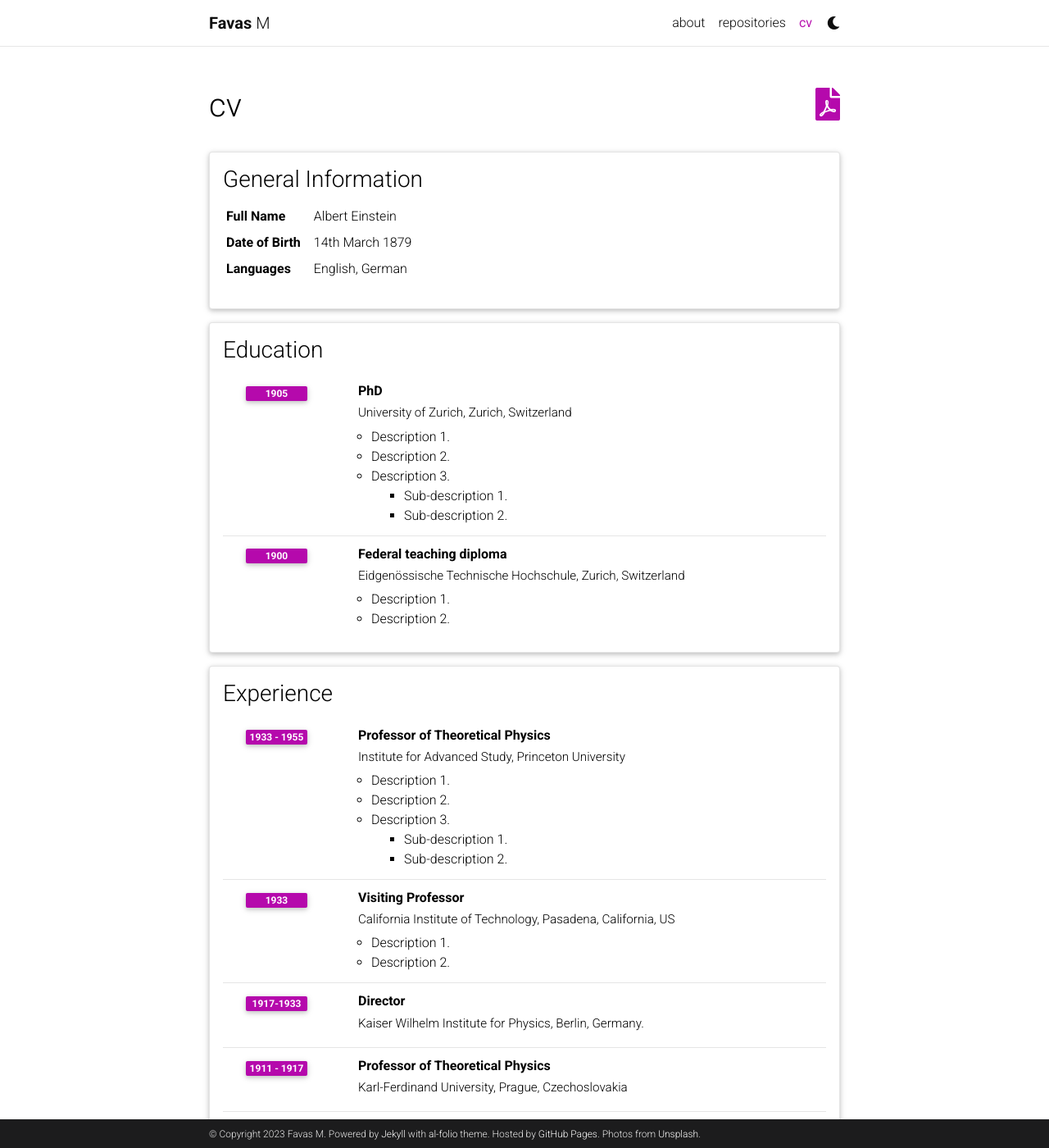
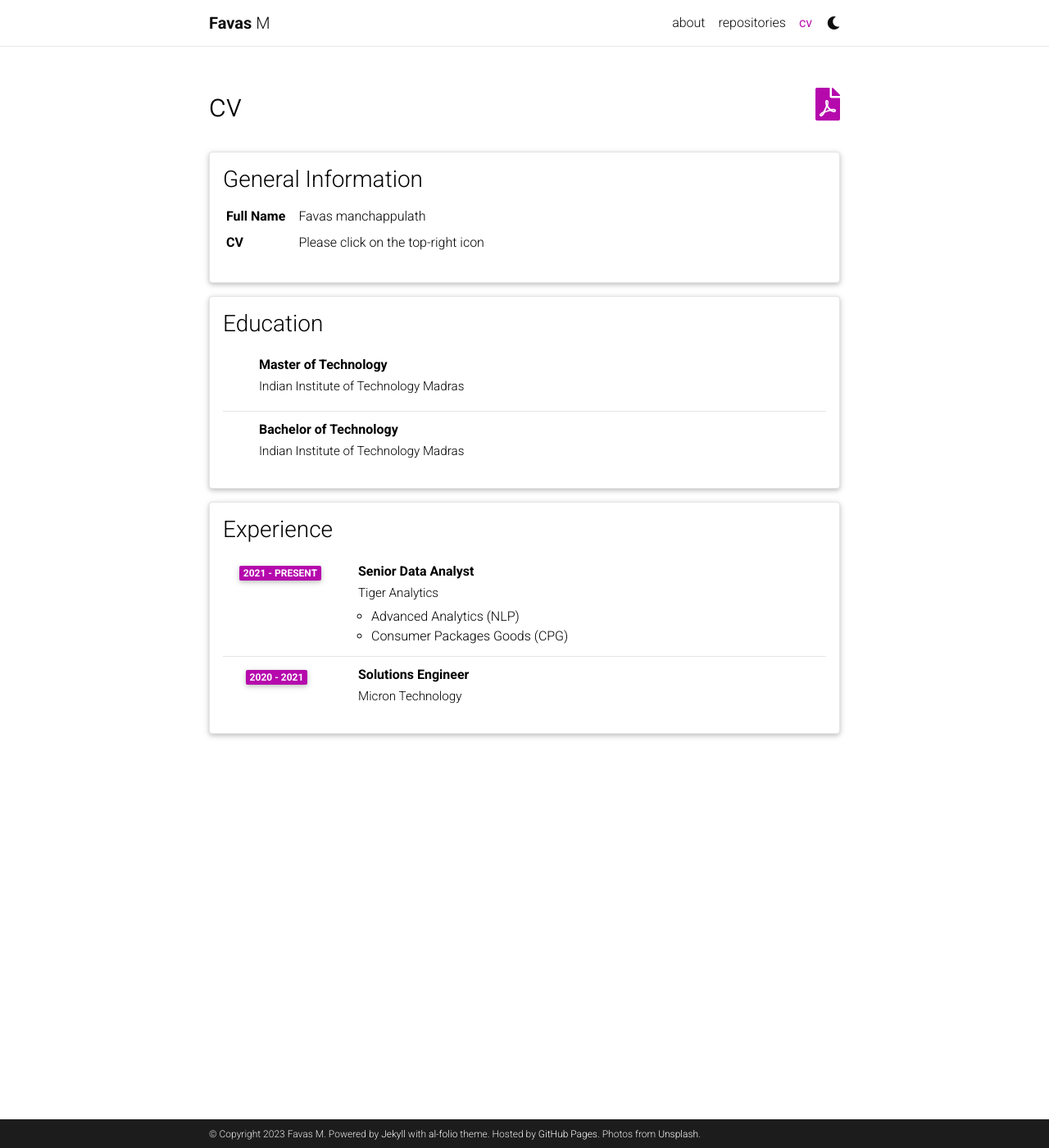
Before and after one commit to favasmfsm/favasmfsm.github.io, a Jekyll site: the page built from _pages/cv.md, in a window 1280 px wide and 1400 px high. Shown: the whole window at 82% size. Built offline with Jekyll 4.4.1, drawn with Linux system fonts in a browser that asks for light colours; comment, search, counter and statistics services are not loaded; a style sheet for code colours, icons or effects is not loaded; some of the changed text lies outside the part shown.

Commit message:
cv and repos

```diff
--- a/_data/cv.yml
+++ b/_data/cv.yml
@@ -2,96 +2,96 @@
   type: map
   contents:
     - name: Full Name
-      value: Albert Einstein
-    - name: Date of Birth
-      value: 14th March 1879
-    - name: Languages
-      value: English, German
+      value: Favas manchappulath
+    - name: CV
+      value: Please click on the top-right icon
+    # - name: Languages
+    #   value: English, Hindi, Malayalam, Tamil, Arabic, German
 
 - title: Education
   type: time_table
   contents:
-    - title: PhD
-      institution: University of Zurich, Zurich, Switzerland
-      year: 1905
-      description:
-        - Description 1.
-        - Description 2.
-        - title: Description 3.
-          contents:
-            - Sub-description 1.
-            - Sub-description 2.
-    - title: Federal teaching diploma
-      institution: Eidgenössische Technische Hochschule, Zurich, Switzerland
-      year: 1900
-      description:
-        - Description 1.
-        - Description 2.
+    - title: Master of Technology
+      institution: Indian Institute of Technology Madras
+      # year: 2020
+      # description:
+      #   - Description 1.
+      #   - Description 2.
+      #   - title: Description 3.
+      #     contents:
+      #       - Sub-description 1.
+      #       - Sub-description 2.
+    - title: Bachelor of Technology
+      institution: Indian Institute of Technology Madras
+      # year: 2020
+      # description:
+      #   - Description 1.
+      #   - Description 2.
 
 - title: Experience
   type: time_table
   contents:
-    - title: Professor of Theoretical Physics
-      institution: Institute for Advanced Study, Princeton University
-      year: 1933 - 1955
+    - title: Senior Data Analyst
+      institution: Tiger Analytics
+      year: 2021 - Present
       description:
-        - Description 1.
-        - Description 2.
-        - title: Description 3.
-          contents:
-            - Sub-description 1.
-            - Sub-description 2.
-    - title: Visiting Professor
-      institution: California Institute of Technology, Pasadena, California, US
-      year: 1933
-      description:
-        - Description 1.
-        - Description 2.
+        - Advanced Analytics (NLP)
+        - Consumer Packages Goods (CPG)
+        # - title: Description 3.
+        #   contents:
+        #     - Sub-description 1.
+        #     - Sub-description 2.
+    - title: Solutions Engineer
+      institution: Micron Technology
+      year: 2020 - 2021
+      # description:
+      #   - Description 1.
+      #   - Description 2.
 
-    - title: Director
-      institution: Kaiser Wilhelm Institute for Physics, Berlin, Germany.
-      year: 1917-1933
+    # - title: Director
+    #   institution: Kaiser Wilhelm Institute for Physics, Berlin, Germany.
+    #   year: 1917-1933
 
-    - title: Professor of Theoretical Physics
-      institution: Karl-Ferdinand University, Prague, Czechoslovakia
-      year: 1911 - 1917
-      description:
+    # - title: Professor of Theoretical Physics
+    #   institution: Karl-Ferdinand University, Prague, Czechoslovakia
+    #   year: 1911 - 1917
+    #   description:
 
-    - title: Associate Professor of Theoretical Physics
-      institution: University of Zurich, Zurich, Switzerland
-      year: 1909 - 1911
+    # - title: Associate Professor of Theoretical Physics
+    #   institution: University of Zurich, Zurich, Switzerland
+    #   year: 1909 - 1911
 
-- title: Open Source Projects
-  type: time_table
-  contents:
-    - title: <a href="https://github.com/alshedivat/al-folio">al-folio</a>
-      year: 2015-now
-      description: A beautiful, simple, clean, and responsive Jekyll theme for academics.
+# - title: Open Source Projects
+#   type: time_table
+#   contents:
+#     - title: <a href="https://github.com/alshedivat/al-folio">al-folio</a>
+#       year: 2015-now
+#       description: A beautiful, simple, clean, and responsive Jekyll theme for academics.
 
-- title: Honors and Awards
-  type: time_table
-  contents:
-    - year: 1921
-      items:
-        - Nobel Prize in Physics
-        - Matteucci Medal
-    - year: 2029
-      items:
-        - Max Planck Medal
+# - title: Honors and Awards
+#   type: time_table
+#   contents:
+#     - year: 1921
+#       items:
+#         - Nobel Prize in Physics
+#         - Matteucci Medal
+#     - year: 2029
+#       items:
+#         - Max Planck Medal
 
-- title: Academic Interests
-  type: nested_list
-  contents:
-    - title: Topic 1.
-      items:
-        - Description 1.
-        - Description 2.
-    - title: Topic 2.
-      items:
-        - Description 1.
-        - Description 2.
+# - title: Academic Interests
+#   type: nested_list
+#   contents:
+#     - title: Topic 1.
+#       items:
+#         - Description 1.
+#         - Description 2.
+#     - title: Topic 2.
+#       items:
+#         - Description 1.
+#         - Description 2.
 
-- title: Other Interests
-  type: list
-  contents:
-    - <u>Hobbies:</u> Hobby 1, Hobby 2, etc.
+# - title: Other Interests
+#   type: list
+#   contents:
+#     - <u>Hobbies:</u> Hobby 1, Hobby 2, etc.
```
Also changed, not shown: _data/repositories.yml (+2 -9 lines).
